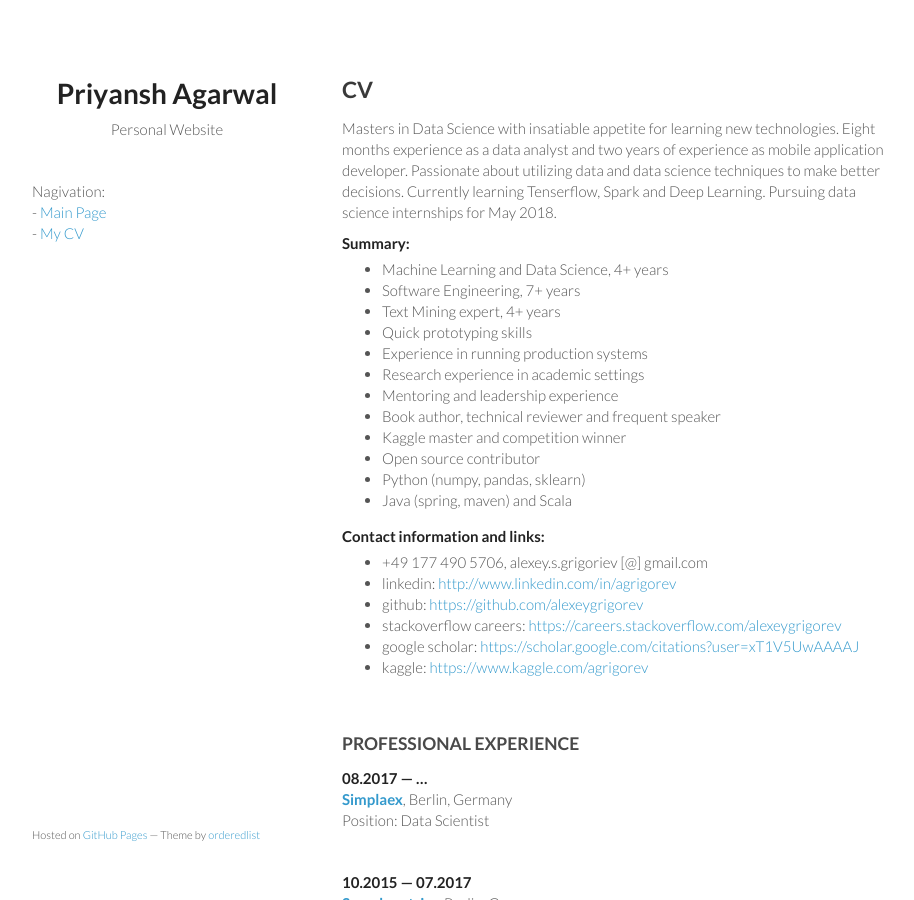
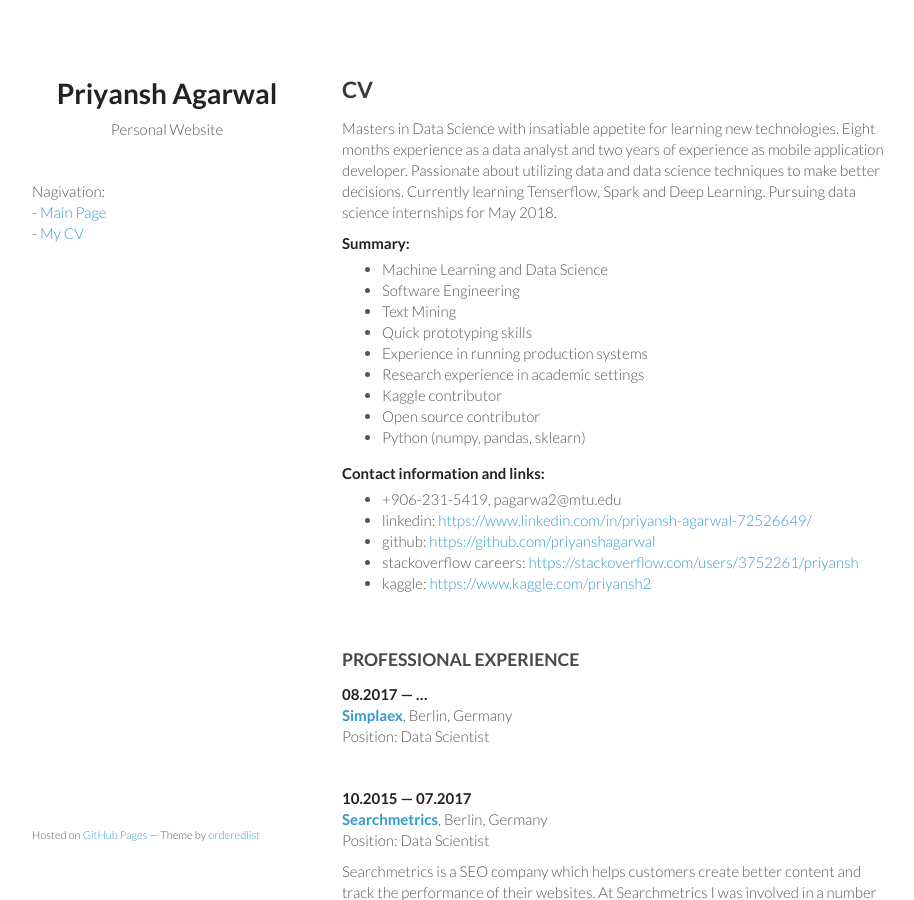
Before and after one commit to priyanshAgarwal/priyanshagarwal.github.io, a Jekyll site: the page built from cv.md, in a window 1280 px wide and 900 px high. Shown: the whole window, without its empty margins (178-1092 px from the left). Built offline with Jekyll 4.4.1, drawn with Linux system fonts in a browser that asks for light colours.

Commit message:
Update cv.md

```diff
--- a/cv.md
+++ b/cv.md
@@ -14,27 +14,23 @@ better decisions. Currently learning Tenserflow, Spark and Deep Learning. Pursui
 
 **Summary:**
 
-- Machine Learning and Data Science, 4+ years
-- Software Engineering, 7+ years
-- Text Mining expert, 4+ years
+- Machine Learning and Data Science
+- Software Engineering
+- Text Mining
 - Quick prototyping skills
 - Experience in running production systems
 - Research experience in academic settings
-- Mentoring and leadership experience
-- Book author, technical reviewer and frequent speaker
-- Kaggle master and competition winner
+- Kaggle contributor
 - Open source contributor
 - Python (numpy, pandas, sklearn)
-- Java (spring, maven) and Scala
 
 **Contact information and links:**
 
-- +49 177 490 5706, alexey.s.grigoriev [@] gmail.com
-- linkedin: [http://www.linkedin.com/in/agrigorev](http://www.linkedin.com/in/agrigorev)
-- github: [https://github.com/alexeygrigorev](https://github.com/alexeygrigorev)
-- stackoverflow careers: [https://careers.stackoverflow.com/alexeygrigorev](https://careers.stackoverflow.com/alexeygrigorev)
-- google scholar: [https://scholar.google.com/citations?user=xT1V5UwAAAAJ](https://scholar.google.com/citations?user=xT1V5UwAAAAJ)
-- kaggle: [https://www.kaggle.com/agrigorev](https://www.kaggle.com/agrigorev)
+- +906-231-5419, pagarwa2@mtu.edu
+- linkedin: [https://www.linkedin.com/in/priyansh-agarwal-72526649/](https://www.linkedin.com/in/priyansh-agarwal-72526649/)
+- github: [https://github.com/priyanshagarwal](https://github.com/priyanshagarwal)
+- stackoverflow careers: [https://stackoverflow.com/users/3752261/priyansh](https://stackoverflow.com/users/3752261/priyansh)
+- kaggle: [https://www.kaggle.com/priyansh2](https://www.kaggle.com/priyansh2)
 
 
 &nbsp;
```
